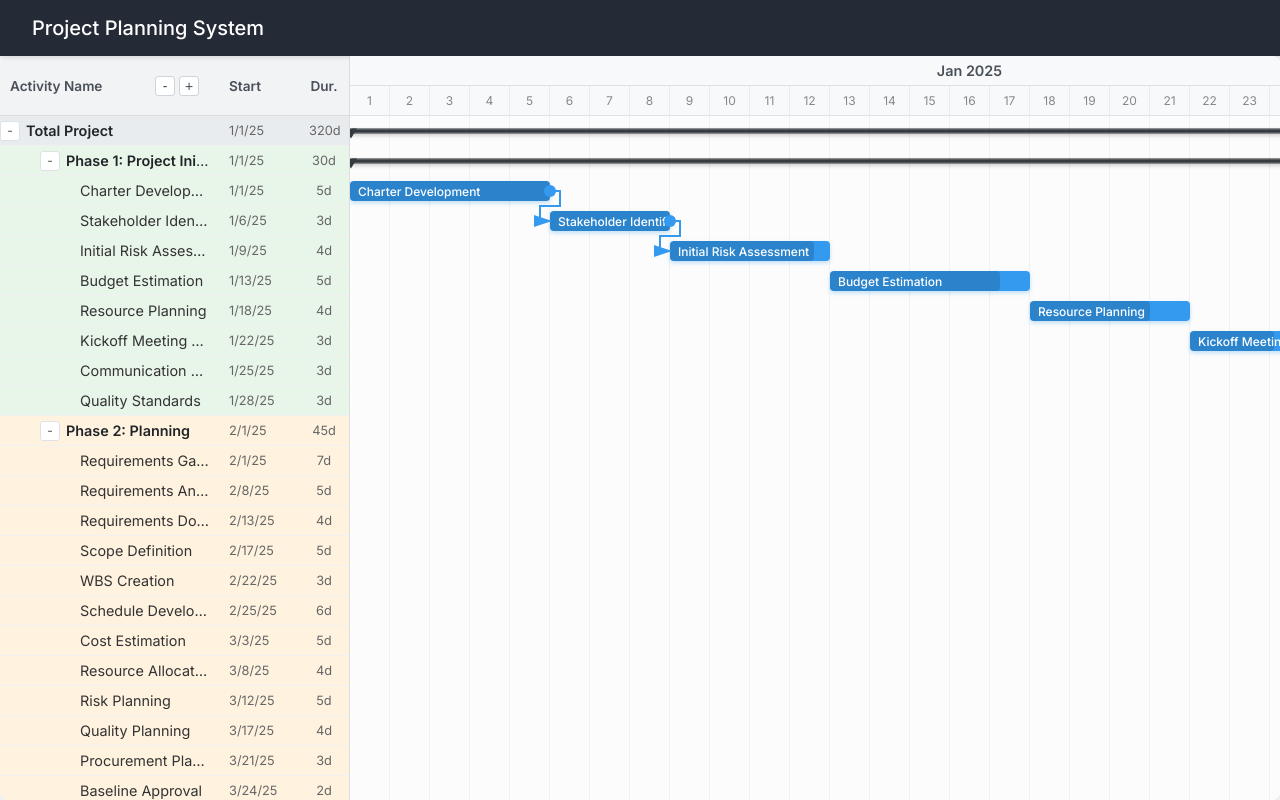
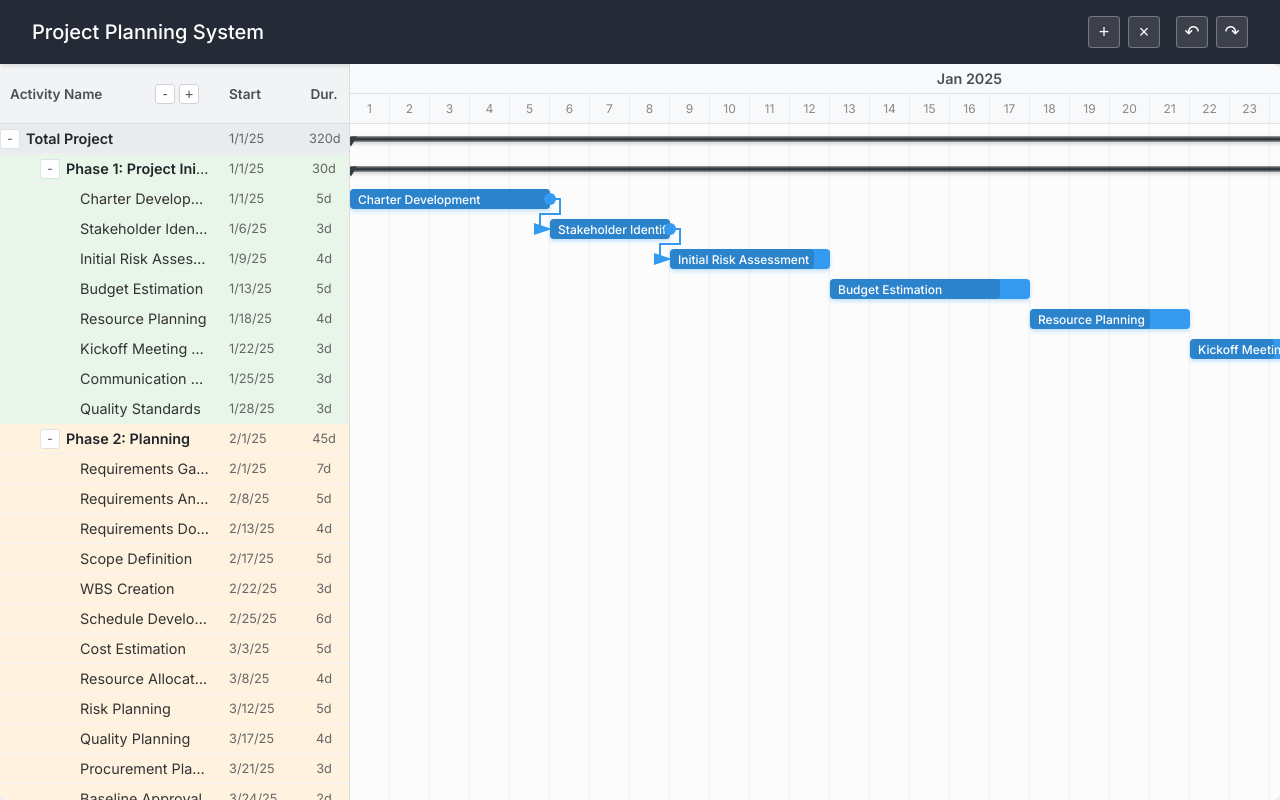
Before and after one commit to AhmedOwisZaki/PlanningSystem, an Angular app: page /planning in a window 1280 px wide. Built offline with nearby package versions, Linux system fonts and the light colour scheme.

Commit message:
Add 4 buttons to the toolbar

```diff
--- a/src/app/app.html
+++ b/src/app/app.html
@@ -1,6 +1,7 @@
 <div class="app-container">
   <header class="app-header">
     <h1>Project Planning System</h1>
+    <app-gantt-chart-tool-bar></app-gantt-chart-tool-bar>
   </header>
   <main class="app-content">
     <router-outlet></router-outlet>
--- a/src/app/app.ts
+++ b/src/app/app.ts
@@ -1,9 +1,10 @@
 import { Component, signal } from '@angular/core';
 import { RouterOutlet } from '@angular/router';
+import { GanttChartToolBarComponent } from './components/gantt-chart-tool-bar/gantt-chart-tool-bar.component';
 
 @Component({
   selector: 'app-root',
-  imports: [RouterOutlet],
+  imports: [RouterOutlet, GanttChartToolBarComponent],
   templateUrl: './app.html',
   styleUrl: './app.scss'
 })
--- /dev/null
+++ b/src/app/components/gantt-chart-tool-bar/gantt-chart-tool-bar.component.html
@@ -0,0 +1,18 @@
+<div class="gantt-toolbar">
+    <div class="toolbar-group">
+        <button class="toolbar-btn" title="Add Activity">
+            <span>+</span>
+        </button>
+        <button class="toolbar-btn" title="Delete Activity">
+            <span>×</span>
+        </button>
+    </div>
+    <div class="toolbar-group">
+        <button class="toolbar-btn" title="Undo">
+            <span>↶</span>
+        </button>
+        <button class="toolbar-btn" title="Redo">
+            <span>↷</span>
+        </button>
+    </div>
+</div>
--- /dev/null
+++ b/src/app/components/gantt-chart-tool-bar/gantt-chart-tool-bar.component.scss
@@ -0,0 +1,36 @@
+.gantt-toolbar {
+    display: flex;
+    gap: 1rem;
+    align-items: center;
+}
+
+.toolbar-group {
+    display: flex;
+    gap: 0.5rem;
+    align-items: center;
+}
+
+.toolbar-btn {
+    width: 32px;
+    height: 32px;
+    padding: 0;
+    border: 1px solid rgba(255, 255, 255, 0.3);
+    background: rgba(255, 255, 255, 0.1);
+    color: white;
+    border-radius: 4px;
+    cursor: pointer;
+    display: flex;
+    align-items: center;
+    justify-content: center;
+    font-size: 18px;
+    transition: all 0.2s ease;
+
+    &:hover {
+        background: rgba(255, 255, 255, 0.2);
+        border-color: rgba(255, 255, 255, 0.5);
+    }
+
+    &:active {
+        background: rgba(255, 255, 255, 0.15);
+    }
+}
--- a/src/styles.scss
+++ b/src/styles.scss
@@ -18,6 +18,9 @@ body {
     padding: 1rem 2rem;
     box-shadow: 0 2px 4px rgba(0, 0, 0, 0.1);
     z-index: 10;
+    display: flex;
+    align-items: center;
+    justify-content: space-between;
 
     h1 {
         margin: 0;
```
Also changed, not shown: src/app/components/gantt-chart-tool-bar/gantt-chart-tool-bar.component.ts (added, +13 -0 lines).
